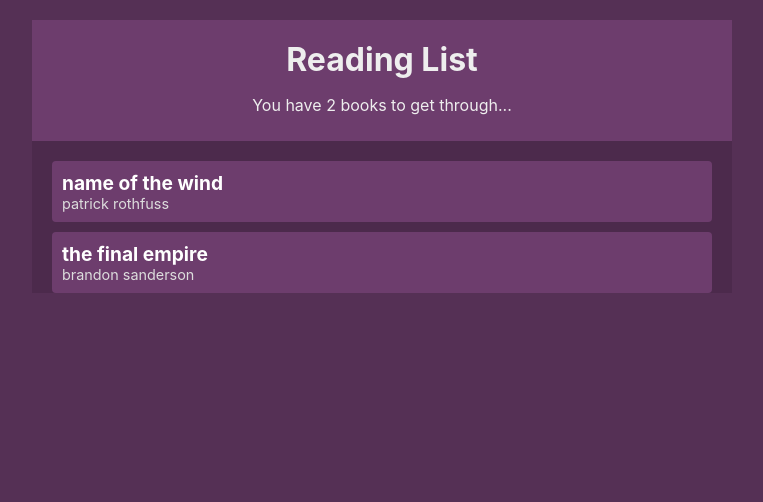
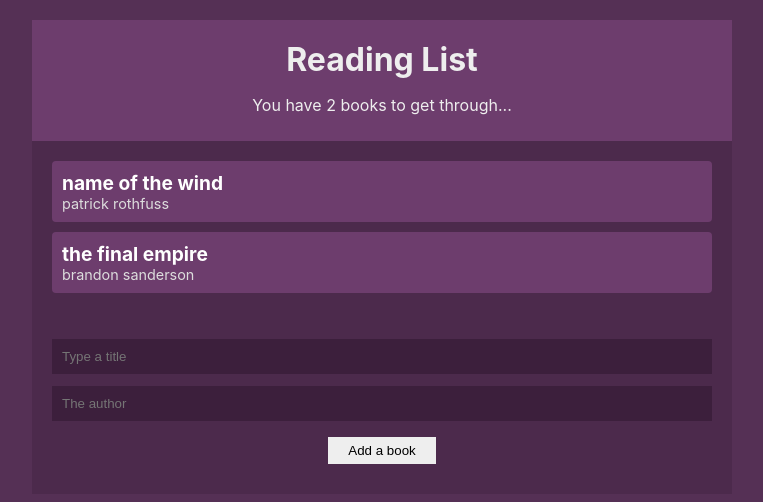
Before and after one commit to MohammedBasha/ReadingList, a React (Create React App) app: page / in a window 1280 px wide. Shown: the top 502 px of the page, without its empty margins (258-1021 px from the left). Built offline with nearby package versions, Linux system fonts and the light colour scheme.

Commit message:
Adding the BookForm component to add new books

```diff
--- a/src/App.js
+++ b/src/App.js
@@ -2,6 +2,7 @@
 import BookContextProvider from './contexts/BookContext'
 import Navbar from './components/Navbar'
 import BookList from './components/BookList'
+import NewBookForm from './components/BookForm'
 
 function App() {
   return (
@@ -9,6 +10,7 @@
       <BookContextProvider>
         <Navbar />
         <BookList />
+        <NewBookForm />
       </BookContextProvider>
     </div>
   )
--- a/src/components/BookForm.js
+++ b/src/components/BookForm.js
@@ -0,0 +1,25 @@
+import React, {useContext, useState} from 'react'
+import {BookContext} from '../contexts/BookContext'
+
+const NewBookForm = _ => {
+    const {addBook} = useContext(BookContext),
+          [title, setTitle] = useState(''),
+          [author, setAuthor] = useState(''),
+          handleSubmit = e => {
+              e.preventDefault()
+              addBook(title, author)
+              setTitle('')
+              setAuthor('')
+          }
+    return (
+        <form onSubmit={handleSubmit}>
+            <input type="text" placeholder="Type a title" value={title}
+                onChange={e => setTitle(e.target.value)} required />
+            <input type="text" placeholder="The author" value={author}
+                onChange={e => setAuthor(e.target.value)} required />
+            <input type="submit" value="Add a book" />
+        </form>
+    )
+}
+
+export default NewBookForm
--- a/src/index.css
+++ b/src/index.css
@@ -54,3 +54,23 @@
   margin: 20px;
   text-align: center;
 }
+
+form{
+  padding: 20px;
+}
+input[type='text']{
+  width: 100%;
+  padding: 10px;
+  box-sizing: border-box;
+  margin: 6px 0;
+  background: #3c1f3c;
+  color: #fff;
+  border: 0;
+}
+input[type='submit']{
+  margin: 10px auto;
+  background: #eee;
+  border: 0;
+  padding: 6px 20px;
+  display: block;
+}
```
